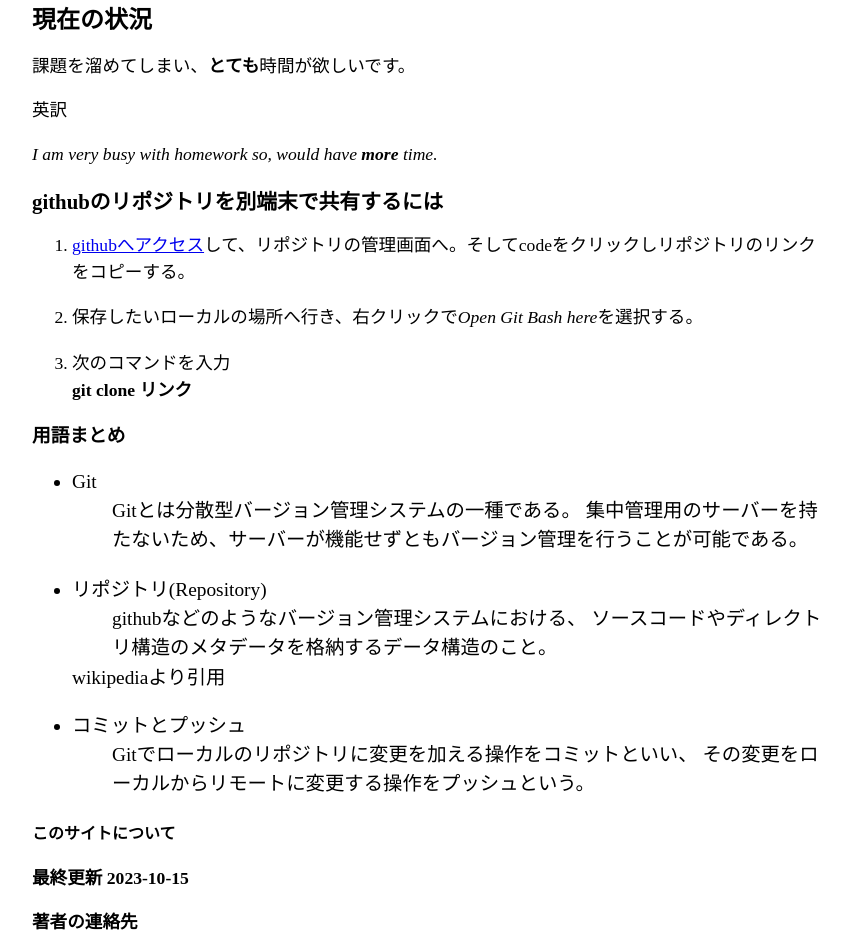
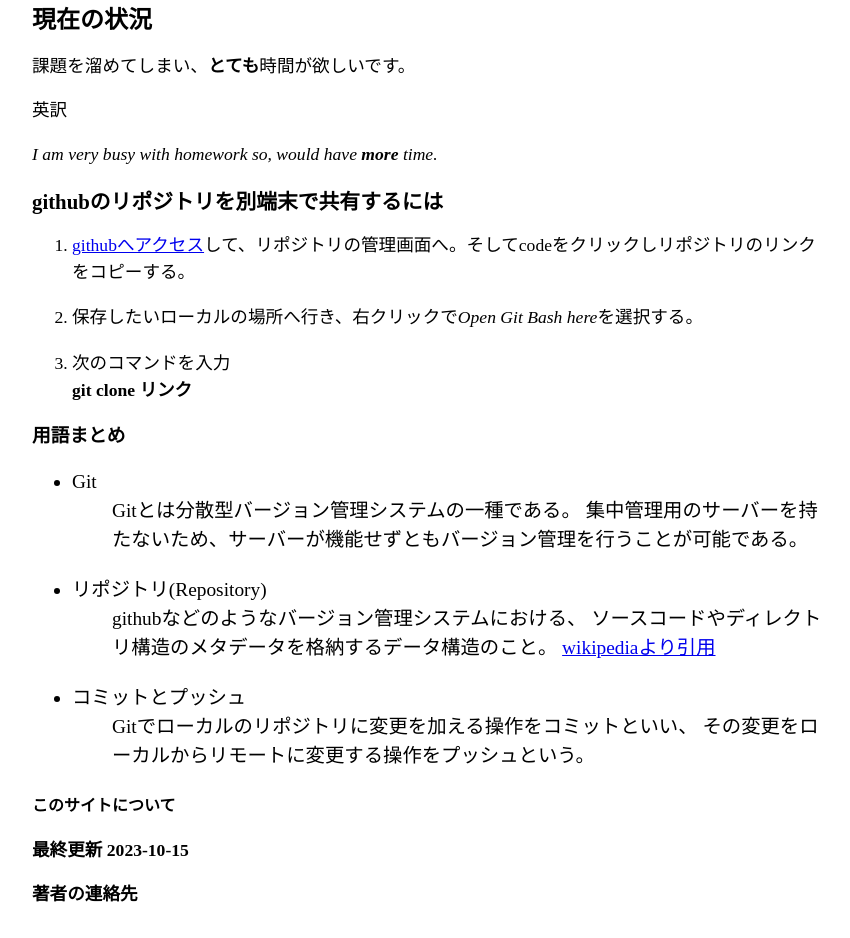
Before and after one commit to chicoty/git-tutorial, a website built with Vite: page index.html in a window 1280 px wide. Shown: the whole page, without its empty margins (208-1058 px from the left). Built offline with nearby package versions, Linux system fonts and the light colour scheme.

Commit message:
リンクの追加

```diff
--- a/index.html
+++ b/index.html
@@ -39,10 +39,10 @@
           <dd>
             githubなどのようなバージョン管理システムにおける、
             ソースコードやディレクトリ構造のメタデータを格納するデータ構造のこと。
+            <a href="https://ja.wikipedia.org/wiki/%E3%83%AA%E3%83%9D%E3%82%B8%E3%83%88%E3%83%AA" title="wikipediaのサイト">
+              wikipediaより引用
+            </a>
           </dd>
-          <a herf="https://ja.wikipedia.org/wiki/%E3%83%AA%E3%83%9D%E3%82%B8%E3%83%88%E3%83%AA" title="wikipediaのサイト">
-          wikipediaより引用
-          </a>
           <p></p>
           <li>
             <dt>コミットとプッシュ</dt>
```
